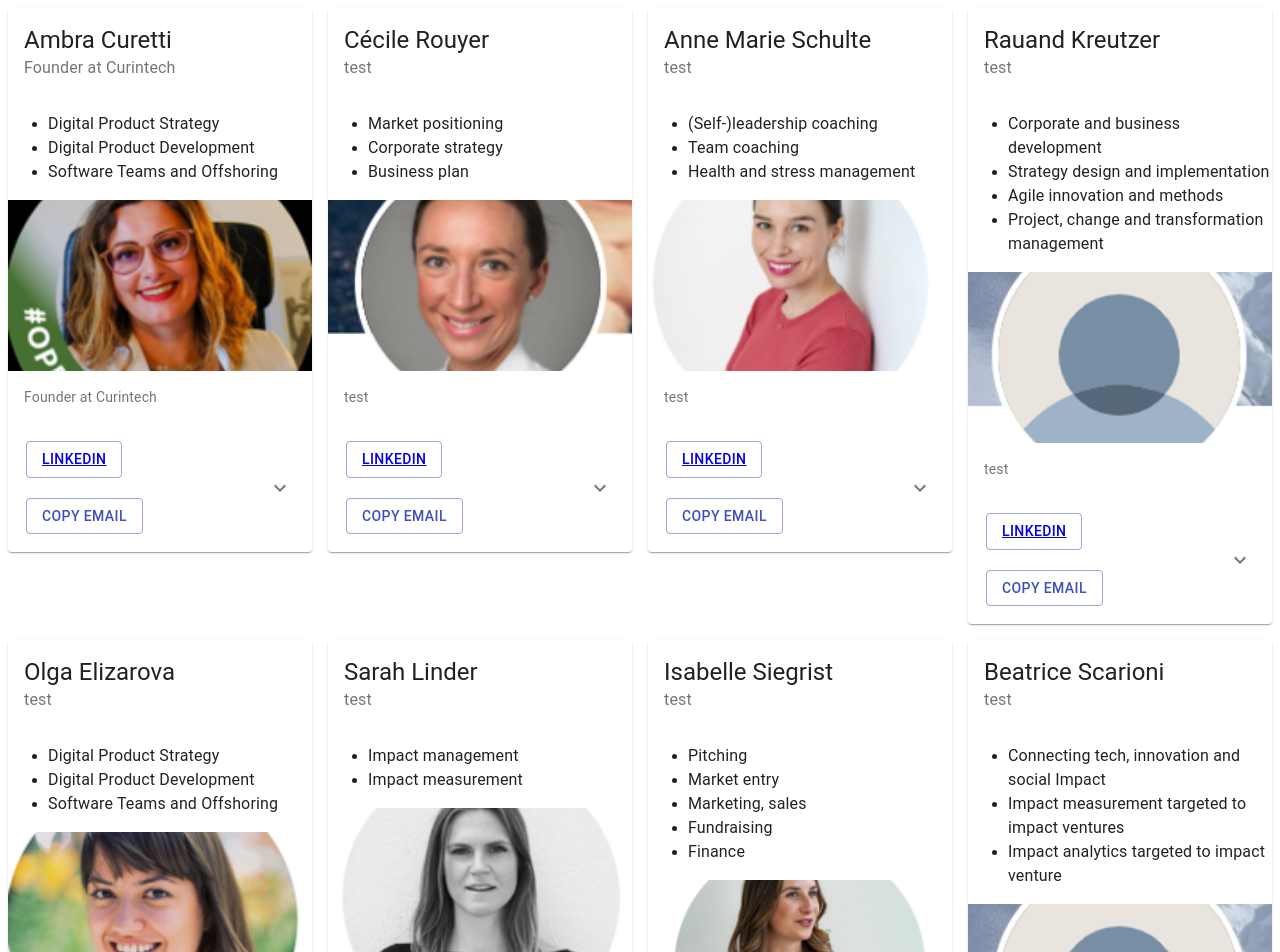
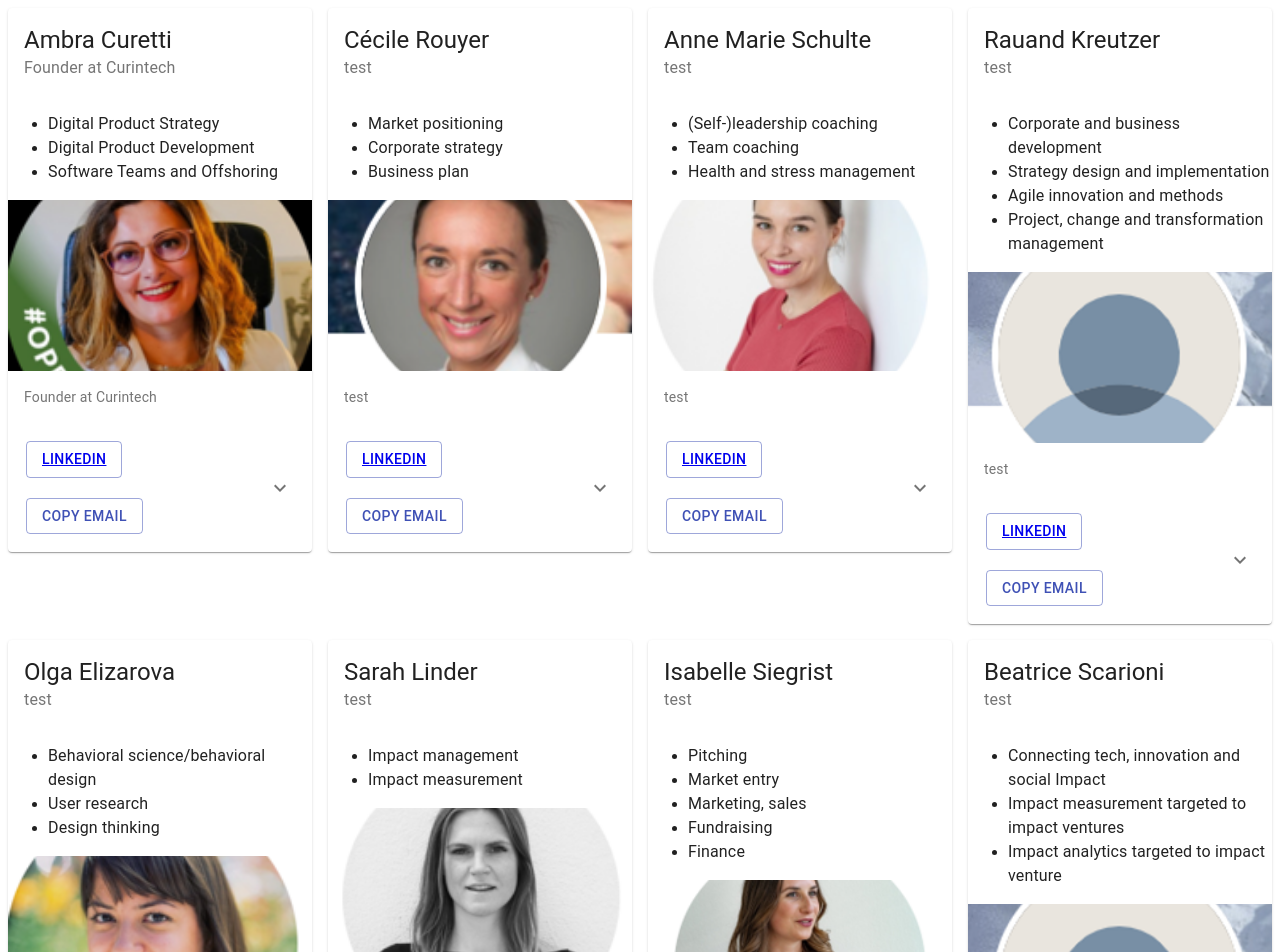
Before and after one commit to jpacastan/sia-coaches, a Gatsby app: page / in a window 1280 px wide. Shown: the top 952 px of the page. Built offline with nearby package versions, Linux system fonts and the light colour scheme.

Commit message:
Correct wrong information

```diff
--- a/src/pages/index.js
+++ b/src/pages/index.js
@@ -106,9 +106,9 @@ const profiles = [
         shortdescription: "test",
         fewpoints:
             <ul>
-                <li><Typography>Digital Product Strategy</Typography></li>
-                <li><Typography>Digital Product Development</Typography></li>
-                <li><Typography>Software Teams and Offshoring</Typography></li>
+                <li><Typography>Behavioral science/behavioral design</Typography></li>
+                <li><Typography>User research</Typography></li>
+                <li><Typography>Design thinking</Typography></li>
             </ul>,
         longdescription: "Behavioral science/behavioral design Apply behavioral science principles and best practices to product/service design, data collection and analysis, and product strategy Identify behavioral barriers and facilitators relevant for the company's target behavior(s) Help build behavioral science strategy for the product/service, experience or communication around it (i.e. strategies that could be tested to increase donations or engagement)Research User research - mixed methods, quantitative and qualitative Creating surveys Writing moderator's guides for interviews Analyzing and synthesizing research Translating research into product/service recommendations Help develop research summaries of design, content and strategy implications for product or serviceDesign thinking (or user-centered design) Applying co-design to bring in people affected by the problem into the process of shaping solution Map people's experiences and align it with company's product/service experience (i.e. journey mapping) Identify and capture opportunities for product/service improvement from users' perspectives (unmet needs) Apply design thinking best practices to product/service to improve adoption and engagement"
     },
```
